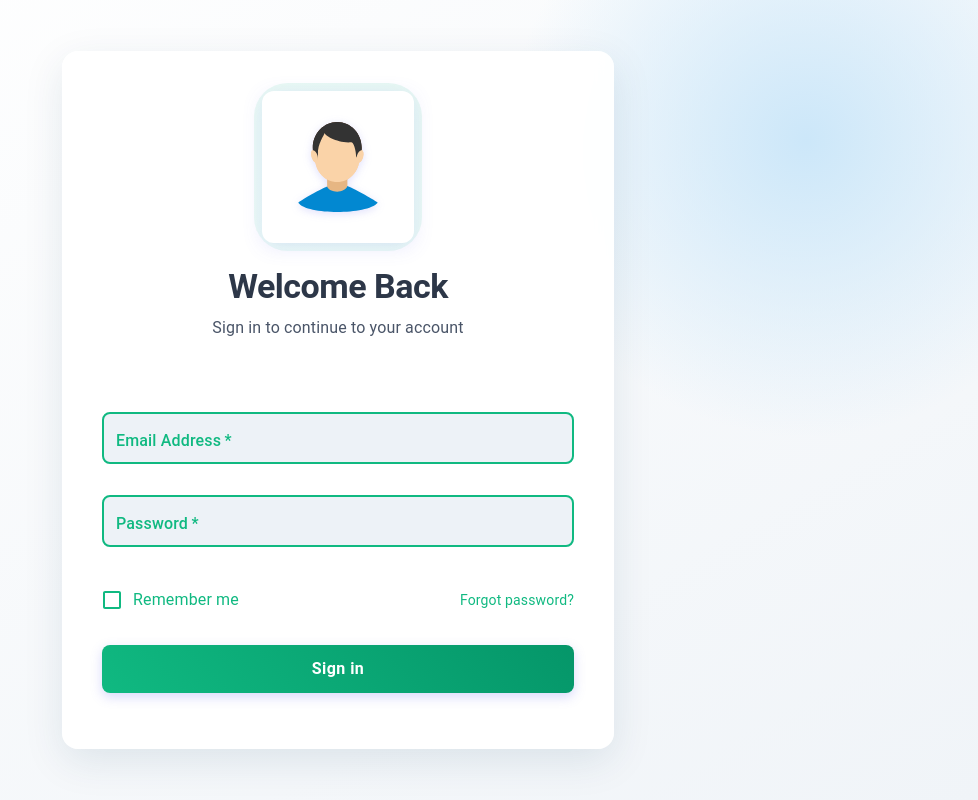
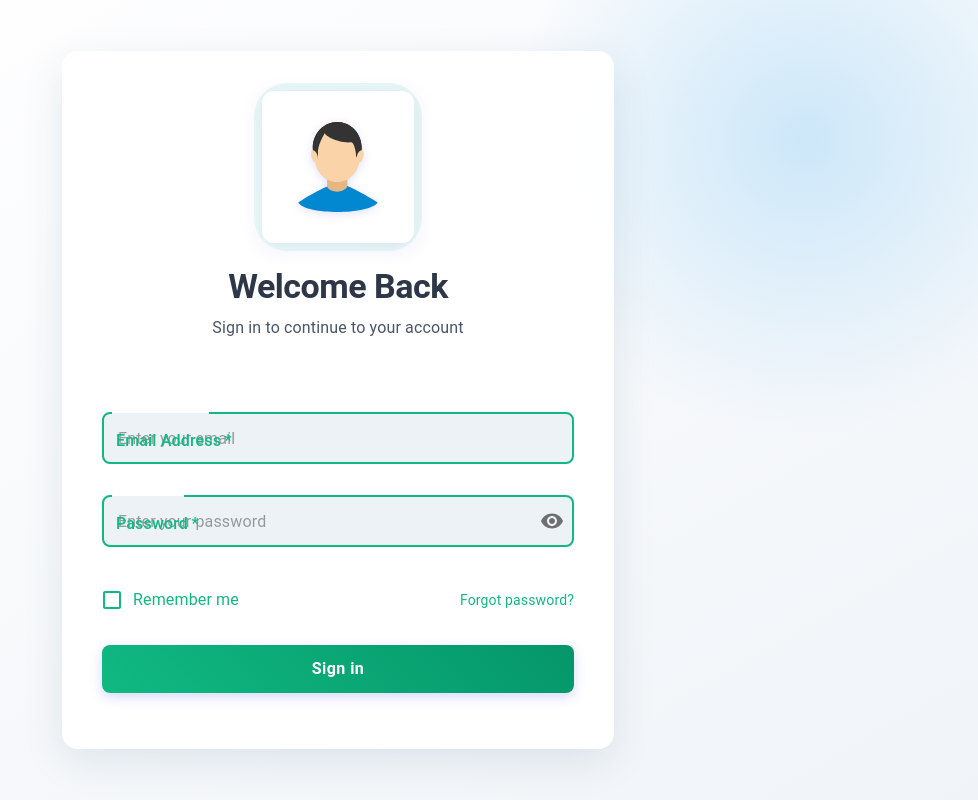
Before and after one commit to kashmira293/frontend-demo-task, a Next.js app: page /login in a window 1280 px wide. Shown: the whole page, without its empty margins (302-1280 px from the left). Built offline with nearby package versions, Linux system fonts and the light colour scheme.

Commit message:
refactor: extract login form logic into custom hook and enhance password visibility toggle

```diff
--- a/src/app/(login)/_components/login/form.tsx
+++ b/src/app/(login)/_components/login/form.tsx
@@ -10,65 +10,22 @@ import {
     FormControlLabel,
     Checkbox,
     Typography,
+    IconButton,
 } from "@mui/material";
-import { useRouter } from "next/navigation";
-import { useDispatch } from "react-redux";
-import { AppDispatch } from "@/redux/store";
-import { login } from "@/redux/slices/auth/thunk";
-import toast from "react-hot-toast";
-import { LoginCredentials, LoginErrors } from "@/app/types/auth/types";
-import { validateField } from "./validations";
-import { Google } from "@mui/icons-material";
-const INITIAL_STATE = { email: "", password: "" };
+import { Visibility, VisibilityOff } from "@mui/icons-material";
+import { useLoginForm } from "@/hooks/useLoginForm";
 
 const LoginForm = () => {
-    const [loading, setLoading] = useState(false);
-    const [credentials, setCredentials] =
-        useState<LoginCredentials>(INITIAL_STATE);
-    const [errors, setErrors] = useState<LoginErrors>(INITIAL_STATE);
-    const router = useRouter();
-    const dispatch = useDispatch<AppDispatch>();
-
-    const handleInputChange = (e: React.ChangeEvent<HTMLInputElement>) => {
-        const { name, value } = e.target;
-        setCredentials((prev) => ({ ...prev, [name]: value }));
-
-        const error = validateField(name, value);
-        if (!error) setErrors((prev) => ({ ...prev, [name]: "" }));
-    };
-    const handleBlur = (e: React.FocusEvent<HTMLInputElement>) => {
-        const { name, value } = e.target;
-        const error = validateField(name, value);
-        setErrors((prev) => ({ ...prev, [name]: error }));
-    };
-    const validateForm = (): boolean => {
-        const newErrors = {
-            email: validateField("email", credentials.email),
-            password: validateField("password", credentials.password),
-        };
-        setErrors(newErrors);
-        return !newErrors.email && !newErrors.password;
-    };
-    const handleLogin = async (e: React.FormEvent<HTMLFormElement>) => {
-        e.preventDefault();
-        if (!validateForm()) return;
-        setLoading(true);
-        try {
-            const resultAction = await dispatch(login(credentials));
-            if (login.fulfilled.match(resultAction)) {
-                router.push("/dashboard");
-                toast.success("Login successful!");
-            } else {
-                toast.error("Invalid credentials. Please try again.");
-            }
-        } catch (error) {
-            toast.error(
-                "Network error occurred. Please check your connection."
-            );
-        } finally {
-            setLoading(false);
-        }
-    };
+    const {
+        credentials,
+        errors,
+        loading,
+        showPassword,
+        handleInputChange,
+        handleBlur,
+        handleLogin,
+        togglePasswordVisibility,
+    } = useLoginForm();
     return (
         <>
             <Box component="form" noValidate onSubmit={handleLogin}>
@@ -80,14 +37,44 @@ const LoginForm = () => {
                         fullWidth
                         name={field}
                         label={field === "email" ? "Email Address" : "Password"}
-                        type={field === "password" ? "password" : "text"}
-                        error={!!errors[field as keyof LoginErrors]}
-                        helperText={errors[field as keyof LoginErrors]}
-                        value={credentials[field as keyof LoginCredentials]}
+                        type={
+                            field === "password"
+                                ? showPassword
+                                    ? "text"
+                                    : "password"
+                                : "text"
+                        }
+                        error={!!errors[field as keyof typeof errors]}
+                        helperText={errors[field as keyof typeof errors]}
+                        value={
+                            credentials[field as keyof typeof credentials] || ""
+                        }
                         onChange={handleInputChange}
                         onBlur={handleBlur}
                         placeholder={`Enter your ${field}`}
                         sx={loginStyles.textField}
+                        InputProps={{
+                            endAdornment: field === "password" && (
+                                <InputAdornment position="end">
+                                    <IconButton
+                                        aria-label={
+                                            showPassword
+                                                ? "Hide password"
+                                                : "Show password"
+                                        }
+                                        onClick={togglePasswordVisibility}
+                                        edge="end"
+                                    >
+                                        {showPassword ? (
+                                            <VisibilityOff />
+                                        ) : (
+                                            <Visibility />
+                                        )}
+                                    </IconButton>
+                                </InputAdornment>
+                            ),
+                        }}
+                        InputLabelProps={{ shrink: true }}
                     />
                 ))}
                 <Box sx={loginStyles.formOptionsRow}>
--- /dev/null
+++ b/src/hooks/useLoginForm.ts
@@ -0,0 +1,75 @@
+"use client";
+import { useState } from "react";
+import { useRouter } from "next/navigation";
+import { useDispatch } from "react-redux";
+import { AppDispatch } from "@/redux/store";
+import { login } from "@/redux/slices/auth/thunk";
+import toast from "react-hot-toast";
+import { LoginCredentials, LoginErrors } from "@/app/types/auth/types";
+import { validateField } from "@/app/(login)/_components/login/validations";
+
+const INITIAL_STATE = { email: "", password: "" };
+
+export const useLoginForm = () => {
+    const [loading, setLoading] = useState(false);
+    const [credentials, setCredentials] = useState<LoginCredentials>(INITIAL_STATE);
+    const [showPassword, setShowPassword] = useState(false);
+    const [errors, setErrors] = useState<LoginErrors>(INITIAL_STATE);
+    const router = useRouter();
+    const dispatch = useDispatch<AppDispatch>();
+    const handleInputChange = (e: React.ChangeEvent<HTMLInputElement>) => {
+        const { name, value } = e.target;
+        setCredentials((prev) => ({ ...prev, [name]: value }));
+
+        const error = validateField(name, value);
+        if (!error) setErrors((prev) => ({ ...prev, [name]: "" }));
+    };
+
+    const handleBlur = (e: React.FocusEvent<HTMLInputElement>) => {
+        const { name, value } = e.target;
+        setErrors((prev) => ({ ...prev, [name]: validateField(name, value) }));
+    };
+
+
+    const validateForm = (): boolean => {
+        const newErrors = {
+            email: validateField("email", credentials.email),
+            password: validateField("password", credentials.password),
+        };
+        setErrors(newErrors);
+        return !newErrors.email && !newErrors.password;
+    };
+
+
+    const handleLogin = async (e: React.FormEvent<HTMLFormElement>) => {
+        e.preventDefault();
+        if (!validateForm()) return;
+        setLoading(true);
+        try {
+            const resultAction = await dispatch(login(credentials));
+            if (login.fulfilled.match(resultAction)) {
+                router.push("/dashboard");
+                toast.success("Login successful!");
+            } else {
+                toast.error("Invalid credentials. Please try again.");
+            }
+        } catch (error) {
+            toast.error("Network error occurred. Please check your connection.");
+        } finally {
+            setLoading(false);
+        }
+    };
+
+    const togglePasswordVisibility = () => setShowPassword((prev) => !prev);
+
+    return {
+        credentials,
+        errors,
+        loading,
+        showPassword,
+        handleInputChange,
+        handleBlur,
+        handleLogin,
+        togglePasswordVisibility,
+    };
+};
```
